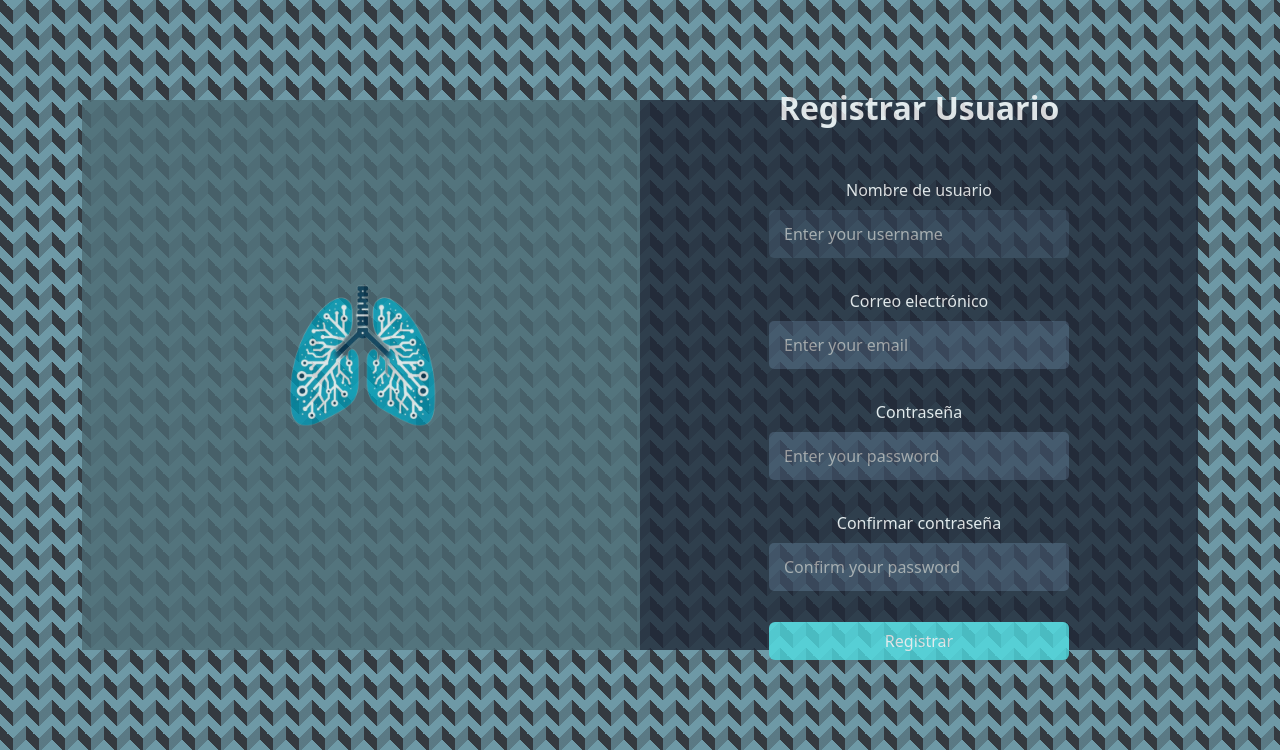
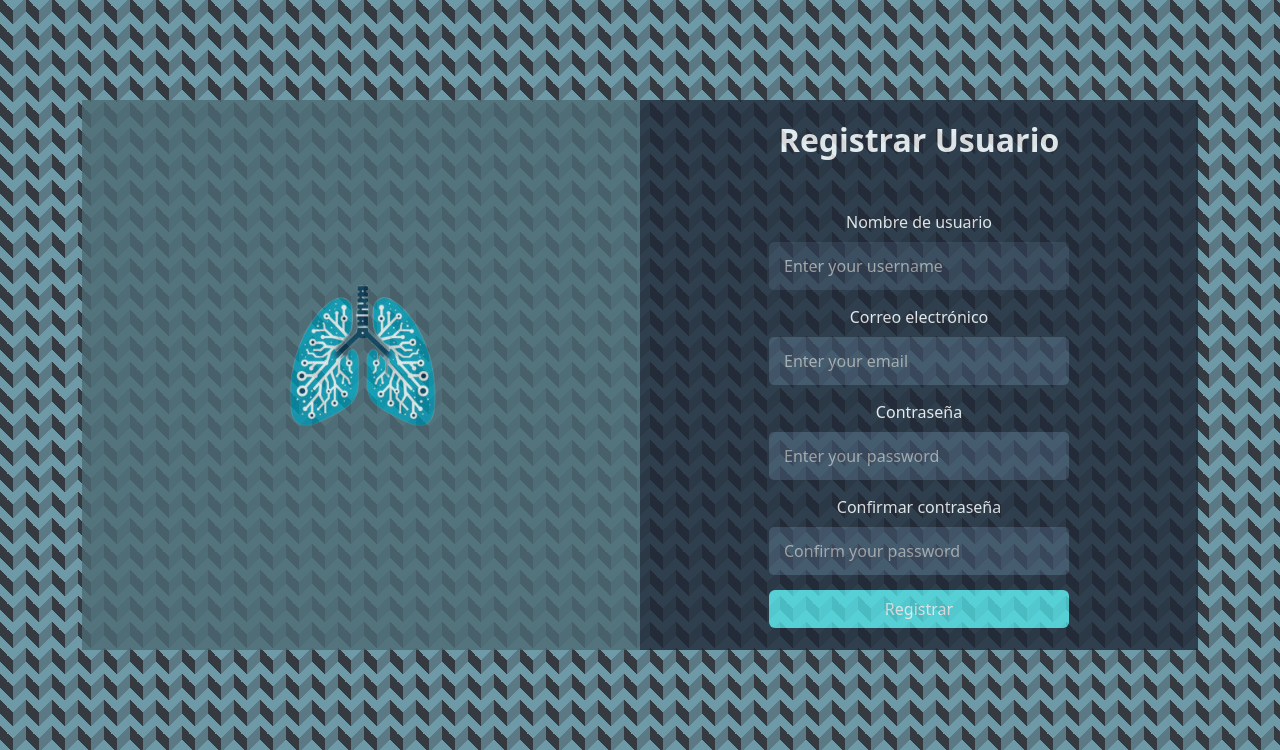
Before and after one commit to EnzoM1/Capstone-DavidMerino-SebastianPalma-EnzoMayo, a Django app: page /register/ in a window 1280 px wide. Shown: the part 67-817 px from the top of the page. Run offline with Django 5.2, Linux system fonts and the light colour scheme; parts of the project's set-up code (start-up, migrations or seed data) failed here and were passed over.

Commit message:
Update register.html

```diff
--- a/Aplicacion Web/Onculungnet/onco/templates/admin/register.html
+++ b/Aplicacion Web/Onculungnet/onco/templates/admin/register.html
@@ -31,8 +31,6 @@
 
         .form-label {
             color: white; /* Color de las etiquetas */
-            margin-bottom: 0.5rem; /* Espacio entre la etiqueta y el input */
-            display: block; /* Asegura que el label ocupe toda la línea */
         }
         input {
     width: 100%; /* Asegura que los inputs ocupen todo el ancho */
@@ -68,39 +66,29 @@
     </header>
 
     <!-- Login Container -->
-    <div class="container login-container">
-        <div class="row w-100 justify-content-center">
+    <div class="container login-container ">
+        <div class="row w-100 ">
             <div class="col-md-6 left-section d-none d-md-flex">
                 <div class="logo mb-4">
                     <img src="{% static 'img/pulmon_icon2.png' %}" alt="Logo" style="height: 200px; width: auto; transition: filter 0.3s ease;" onmouseover="this.style.filter='invert(1)'" onmouseout="this.style.filter='invert(0)'">
                 </div>
             </div>
-            <div class="col-md-6 right-section d-flex flex-column align-items-center">
-                <div class="login-box text-center">
+            <div class="col-md-6 right-section">
+                <div class="login-box">
                     <div class="logo mb-4 d-md-none">
                         <img src="{% static 'img/pulmon_icon2.png' %}" alt="Logo" style="height: 150px; width: auto; transition: filter 0.3s ease;" onmouseover="this.style.filter='invert(1)'" onmouseout="this.style.filter='invert(0)'">
                     </div>
                     <h1 style="color: white;">Registrar Usuario</h1>
                     <form id="registerForm" action="/register/" method="POST" class="text-center">
                         {% csrf_token %}
-
-                        <div class="mb-3">
                             <label for="id_username" class="form-label">Nombre de usuario</label>
                             {{ form.username }}
-                        </div>
-                        <div class="mb-3">
                             <label for="id_email" class="form-label">Correo electrónico</label>
                             {{ form.email }}
-                        </div>
-                        <div class="mb-3">
                             <label for="id_password1" class="form-label">Contraseña</label>
                             {{ form.password1 }}
-                        </div>
-                        <div class="mb-3">
                             <label for="id_password2" class="form-label">Confirmar contraseña</label>
                             {{ form.password2 }}
-                        </div>
-
                         <button type="submit" class="btn"
                                 style="background-color: #50dde2; color: #fff; cursor: pointer; transition: background-color 0.3s, color 0.3s;"
                                 onmouseover="this.style.backgroundColor='#fff'; this.style.color='#50dde2';"
@@ -108,6 +96,7 @@
                             Registrar
                         </button>
                     </form>
+                </div>
                     {% if messages %}
                         <ul class="list-unstyled mt-3">
                         {% for message in messages %}
@@ -115,7 +104,7 @@
                         {% endfor %}
                         </ul>
                     {% endif %}
-                </div>
+
             </div>
         </div>
     </div>
```
